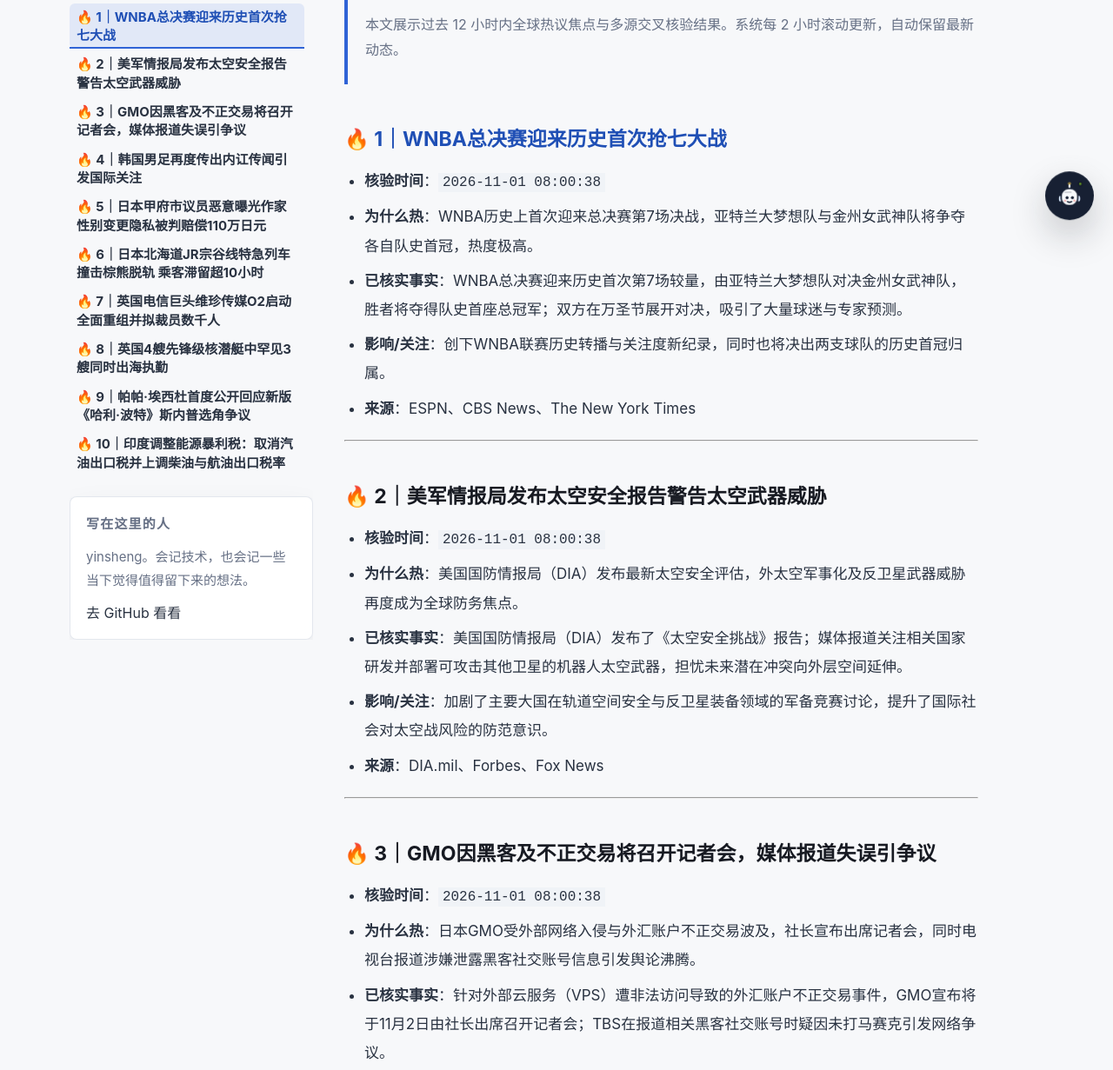
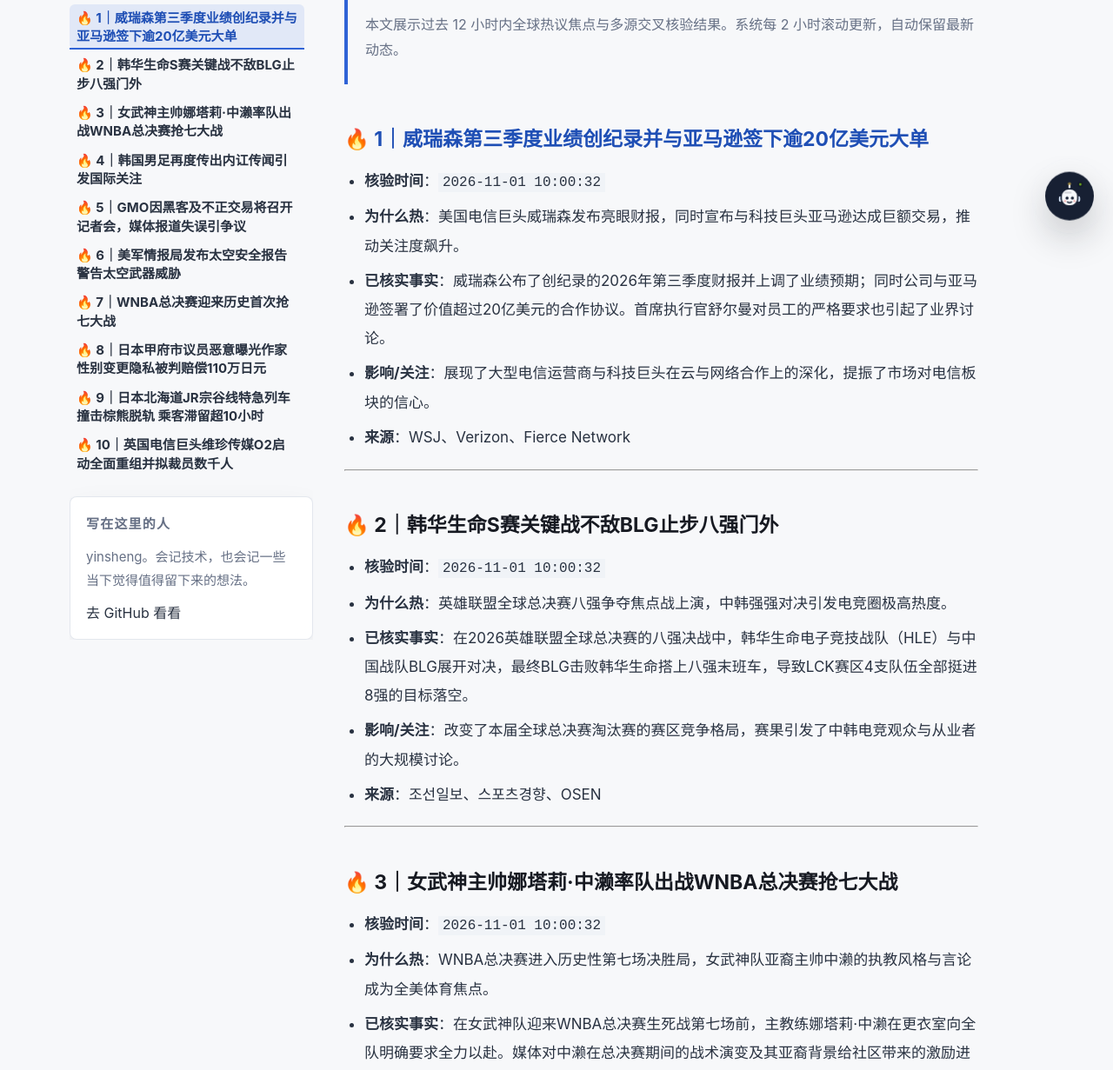
Before and after one commit to yinshengphy/blog, an Astro site: page /global-trending in a window 1280 px wide. Shown: the part 524-1755 px from the top of the page at 87% size. Built offline with nearby package versions, Linux system fonts and the light colour scheme; Astro itself is replaced by a stand-in of ours; some packages are replaced by stand-ins of ours.

Commit message:
content: 发布 blog:global-trending:20261101100009

```diff
--- a/src/content/posts/global-trending.md
+++ b/src/content/posts/global-trending.md
@@ -8,30 +8,30 @@ categories: ["TRENDING"]
 
 > 本文展示过去 12 小时内全球热议焦点与多源交叉核验结果。系统每 2 小时滚动更新，自动保留最新动态。
 
-### 🔥 1｜WNBA总决赛迎来历史首次抢七大战
-- **核验时间**：`2026-11-01 08:00:38`
-- **为什么热**：WNBA历史上首次迎来总决赛第7场决战，亚特兰大梦想队与金州女武神队将争夺各自队史首冠，热度极高。
-- **已核实事实**：WNBA总决赛迎来历史首次第7场较量，由亚特兰大梦想队对决金州女武神队，胜者将夺得队史首座总冠军；双方在万圣节展开对决，吸引了大量球迷与专家预测。
-- **影响/关注**：创下WNBA联赛历史转播与关注度新纪录，同时也将决出两支球队的历史首冠归属。
-- **来源**：ESPN、CBS News、The New York Times
+### 🔥 1｜威瑞森第三季度业绩创纪录并与亚马逊签下逾20亿美元大单
+- **核验时间**：`2026-11-01 10:00:32`
+- **为什么热**：美国电信巨头威瑞森发布亮眼财报，同时宣布与科技巨头亚马逊达成巨额交易，推动关注度飙升。
+- **已核实事实**：威瑞森公布了创纪录的2026年第三季度财报并上调了业绩预期；同时公司与亚马逊签署了价值超过20亿美元的合作协议。首席执行官舒尔曼对员工的严格要求也引起了业界讨论。
+- **影响/关注**：展现了大型电信运营商与科技巨头在云与网络合作上的深化，提振了市场对电信板块的信心。
+- **来源**：WSJ、Verizon、Fierce Network
 
 ---
 
-### 🔥 2｜美军情报局发布太空安全报告警告太空武器威胁
-- **核验时间**：`2026-11-01 08:00:38`
-- **为什么热**：美国国防情报局（DIA）发布最新太空安全评估，外太空军事化及反卫星武器威胁再度成为全球防务焦点。
-- **已核实事实**：美国国防情报局（DIA）发布了《太空安全挑战》报告；媒体报道关注相关国家研发并部署可攻击其他卫星的机器人太空武器，担忧未来潜在冲突向外层空间延伸。
-- **影响/关注**：加剧了主要大国在轨道空间安全与反卫星装备领域的军备竞赛讨论，提升了国际社会对太空战风险的防范意识。
-- **来源**：DIA.mil、Forbes、Fox News
+### 🔥 2｜韩华生命S赛关键战不敌BLG止步八强门外
+- **核验时间**：`2026-11-01 10:00:32`
+- **为什么热**：英雄联盟全球总决赛八强争夺焦点战上演，中韩强强对决引发电竞圈极高热度。
+- **已核实事实**：在2026英雄联盟全球总决赛的八强决战中，韩华生命电子竞技战队（HLE）与中国战队BLG展开对决，最终BLG击败韩华生命搭上八强末班车，导致LCK赛区4支队伍全部挺进8强的目标落空。
+- **影响/关注**：改变了本届全球总决赛淘汰赛的赛区竞争格局，赛果引发了中韩电竞观众与从业者的大规模讨论。
+- **来源**：조선일보、스포츠경향、OSEN
 
 ---
 
-### 🔥 3｜GMO因黑客及不正交易将召开记者会，媒体报道失误引争议
-- **核验时间**：`2026-11-01 08:00:38`
-- **为什么热**：日本GMO受外部网络入侵与外汇账户不正交易波及，社长宣布出席记者会，同时电视台报道涉嫌泄露黑客社交账号信息引发舆论沸腾。
-- **已核实事实**：针对外部云服务（VPS）遭非法访问导致的外汇账户不正交易事件，GMO宣布将于11月2日由社长出席召开记者会；TBS在报道相关黑客社交账号时疑因未打马赛克引发网络争议。
-- **影响/关注**：引发投资者对金融云端账户安全与交易平台风控机制的高度关注，同时也促使媒体在报道网络犯罪调查时反思隐私保护规范。
-- **来源**：Yahoo!ニュース、外為どっとコム、ｄメニューニュース
+### 🔥 3｜女武神主帅娜塔莉·中濑率队出战WNBA总决赛抢七大战
+- **核验时间**：`2026-11-01 10:00:32`
+- **为什么热**：WNBA总决赛进入历史性第七场决胜局，女武神队亚裔主帅中濑的执教风格与言论成为全美体育焦点。
+- **已核实事实**：在女武神队迎来WNBA总决赛生死战第七场前，主教练娜塔莉·中濑在更衣室向全队明确要求全力以赴。媒体对中濑在总决赛期间的战术演变及其亚裔背景给社区带来的激励进行了深度报道。
+- **影响/关注**：抢七大战吸引了全美体育界对女子篮球顶峰对决的聚焦，同时也进一步提升了亚裔教练在职业体育中的代表性和影响力。
+- **来源**：The New York Times、Yahoo Sports、San Francisco Chronicle
 
 ---
 
@@ -44,7 +44,34 @@ categories: ["TRENDING"]
 
 ---
 
-### 🔥 5｜日本甲府市议员恶意曝光作家性别变更隐私被判赔偿110万日元
+### 🔥 5｜GMO因黑客及不正交易将召开记者会，媒体报道失误引争议
+- **核验时间**：`2026-11-01 08:00:38`
+- **为什么热**：日本GMO受外部网络入侵与外汇账户不正交易波及，社长宣布出席记者会，同时电视台报道涉嫌泄露黑客社交账号信息引发舆论沸腾。
+- **已核实事实**：针对外部云服务（VPS）遭非法访问导致的外汇账户不正交易事件，GMO宣布将于11月2日由社长出席召开记者会；TBS在报道相关黑客社交账号时疑因未打马赛克引发网络争议。
+- **影响/关注**：引发投资者对金融云端账户安全与交易平台风控机制的高度关注，同时也促使媒体在报道网络犯罪调查时反思隐私保护规范。
+- **来源**：Yahoo!ニュース、外為どっとコム、ｄメニューニュース
+
+---
+
+### 🔥 6｜美军情报局发布太空安全报告警告太空武器威胁
+- **核验时间**：`2026-11-01 08:00:38`
+- **为什么热**：美国国防情报局（DIA）发布最新太空安全评估，外太空军事化及反卫星武器威胁再度成为全球防务焦点。
+- **已核实事实**：美国国防情报局（DIA）发布了《太空安全挑战》报告；媒体报道关注相关国家研发并部署可攻击其他卫星的机器人太空武器，担忧未来潜在冲突向外层空间延伸。
+- **影响/关注**：加剧了主要大国在轨道空间安全与反卫星装备领域的军备竞赛讨论，提升了国际社会对太空战风险的防范意识。
+- **来源**：DIA.mil、Forbes、Fox News
+
+---
+
+### 🔥 7｜WNBA总决赛迎来历史首次抢七大战
+- **核验时间**：`2026-11-01 08:00:38`
+- **为什么热**：WNBA历史上首次迎来总决赛第7场决战，亚特兰大梦想队与金州女武神队将争夺各自队史首冠，热度极高。
+- **已核实事实**：WNBA总决赛迎来历史首次第7场较量，由亚特兰大梦想队对决金州女武神队，胜者将夺得队史首座总冠军；双方在万圣节展开对决，吸引了大量球迷与专家预测。
+- **影响/关注**：创下WNBA联赛历史转播与关注度新纪录，同时也将决出两支球队的历史首冠归属。
+- **来源**：ESPN、CBS News、The New York Times
+
+---
+
+### 🔥 8｜日本甲府市议员恶意曝光作家性别变更隐私被判赔偿110万日元
 - **核验时间**：`2026-10-31 22:00:55`
 - **为什么热**：公职人员公开曝光芥川奖作家的性别变更隐私被诉侵权，法院作出认定侵害程度重大的判决，引发日本社会关于反开盒与隐私权边界的热议。
 - **已核实事实**：芥川奖获奖作家李琴峰就自身性别变更经历遭擅自曝光（outing）一事起诉甲府市议员村松裕美，东京地方法院判决认定村松裕美的行为构成“重大的隐私侵害”，责令其赔偿110万日元；村松裕美此前曾公开发表声明主张自己没有进行歧视或诽谤。
@@ -53,7 +80,7 @@ categories: ["TRENDING"]
 
 ---
 
-### 🔥 6｜日本北海道JR宗谷线特急列车撞击棕熊脱轨 乘客滞留超10小时
+### 🔥 9｜日本北海道JR宗谷线特急列车撞击棕熊脱轨 乘客滞留超10小时
 - **核验时间**：`2026-10-31 22:00:55`
 - **为什么热**：特急列车高速撞击巨型棕熊致列车脱线、乘客车内被困过夜，是1987年JR民营化以来极为罕见的重大撞兽脱轨事故。
 - **已核实事实**：JR宗谷线一列特急列车在发现前方约50米处的棕熊后制动不及发生碰撞，重达约300公斤的棕熊卷入列车底部造成脱轨；事故未造成人员受伤，但车内乘客滞留等待超过10小时并在车内过夜；受事故影响，当地至少13趟列车停运且恢复无期，官方已启动代行大巴运输。
@@ -62,7 +89,7 @@ categories: ["TRENDING"]
 
 ---
 
-### 🔥 7｜英国电信巨头维珍传媒O2启动全面重组并拟裁员数千人
+### 🔥 10｜英国电信巨头维珍传媒O2启动全面重组并拟裁员数千人
 - **核验时间**：`2026-10-31 22:00:55`
 - **为什么热**：英国大型电信网络运营商维珍传媒O2被曝将裁减数千名员工，规模预计多达4000人，震动英国劳动力与通信行业。
 - **已核实事实**：维珍传媒O2（Virgin Media O2）正计划开展大规模业务调整重组，据英国媒体报道，此次重组将削减数千个工作岗位，裁员规模可能达到约4000人。
@@ -71,45 +98,9 @@ categories: ["TRENDING"]
 
 ---
 
-### 🔥 8｜英国4艘先锋级核潜艇中罕见3艘同时出海执勤
+### 🔥 11｜英国4艘先锋级核潜艇中罕见3艘同时出海执勤
 - **核验时间**：`2026-10-31 22:00:55`
 - **为什么热**：英国海基战略核力量罕见出现四分之三潜艇同时在海上的部署动态，迅速引发防务界对战略威慑状态的密集讨论。
 - **已核实事实**：英国皇家海军拥有的4艘先锋级（Vanguard-class）弹道导弹核潜艇中，本周有3艘同时在海上活动；防务观察媒体指出，虽然多艘核潜艇同时在海较为罕见，但这并不代表英国的核威慑姿态发生改变。
 - **影响/关注**：引发国际防务观察界对英国战略核力量部署战备、出勤周期及海军运营能力的深度审视。
 - **来源**：Sky News、The Telegraph、Navy Lookout
-
----
-
-### 🔥 9｜帕帕·埃西杜首度公开回应新版《哈利·波特》斯内普选角争议
-- **核验时间**：`2026-10-31 20:00:42`
-- **为什么热**：新版《哈利·波特》剧集选角自公布以来在全球粉丝圈争议不断，饰演核心角色西弗勒斯·斯内普的演员公开发声引发广泛讨论。
-- **已核实事实**：演员帕帕·埃西杜（Paapa Essiedu）就出演斯内普教授引发的选角争议作出回应，表示如果无法承受争议就不会接下这一角色，并强调自己当下的首要重心是做好表演工作，外界的支持也是其继续前行的动力。
-- **影响/关注**：回应了公众对经典IP影视重置中角色形象调整的争议，推动新版《哈利·波特》剧集的受关注度持续上升。
-- **来源**：Variety、Just Jared、The Times of India
-
----
-
-### 🔥 10｜印度调整能源暴利税：取消汽油出口税并上调柴油与航油出口税率
-- **核验时间**：`2026-10-31 20:00:42`
-- **为什么热**：印度中央政府对关键燃油出口暴利税进行结构性调整，对印度炼油产业和国际燃油贸易产生直接影响。
-- **已核实事实**：印度政府宣布取消汽油的出口关税并将其税率降至零，同时提高了柴油和航空煤油（ATF）的出口税率，其中柴油出口关税每升上调3卢比。
-- **影响/关注**：改变了炼油商的利润空间和出口策略，对印度国内燃油供应保障与能源财政收入平衡产生即时作用。
-- **来源**：The Economic Times、Telegraph India、The Hindu
-
----
-
-### 🔥 11｜传奇魔术大师哈利·胡迪尼逝世100周年 全球多地举行百年纪念
-- **核验时间**：`2026-10-31 20:00:42`
-- **为什么热**：2026年是传奇脱逃大师哈利·胡迪尼逝世100周年，全球媒体与文化机构同步展开纪念报道并公开历史珍贵档案。
-- **已核实事实**：在胡迪尼去世一百周年之际，布达佩斯马戏团重现其经典的惊险逃脱表演；底特律等其生前重要活动地回顾其历史影响；同时一批此前未公开的胡迪尼生前文字手稿也在百年纪念日之际正式出版面世。
-- **影响/关注**：推动了全球魔术艺术界与流行文化界对胡迪尼历史遗产与脱逃表演艺术的回顾与致敬。
-- **来源**：NPR、Reuters、The Guardian
-
----
-
-### 🔥 12｜币安遭遇8.4万亿韩元史上最大加密货币黑客攻击 疑涉朝鲜黑客组织
-- **核验时间**：`2026-10-31 20:00:42`
-- **为什么热**：全球最大加密货币交易所币安遭特大黑客盗窃，金额创历史纪录且直指国家级黑客组织，引发全球金融与网络安全高度震动。
-- **已核实事实**：韩国媒体报道，加密货币交易所币安遭遇高达8.4万亿韩元的黑客攻击事件，黑客在短短20分钟内洗劫资产；现场留下了被指与朝鲜有关的黑客组织“TraderTraitor”的痕迹，各方强烈怀疑幕后黑手为朝鲜。
-- **影响/关注**：沉重打击虚拟资产行业安全信心，促使全球监管机构进一步审视加密货币交易安全与反洗钱、防规避制裁机制。
-- **来源**：KBS 뉴스、조선일보、YTN
```
